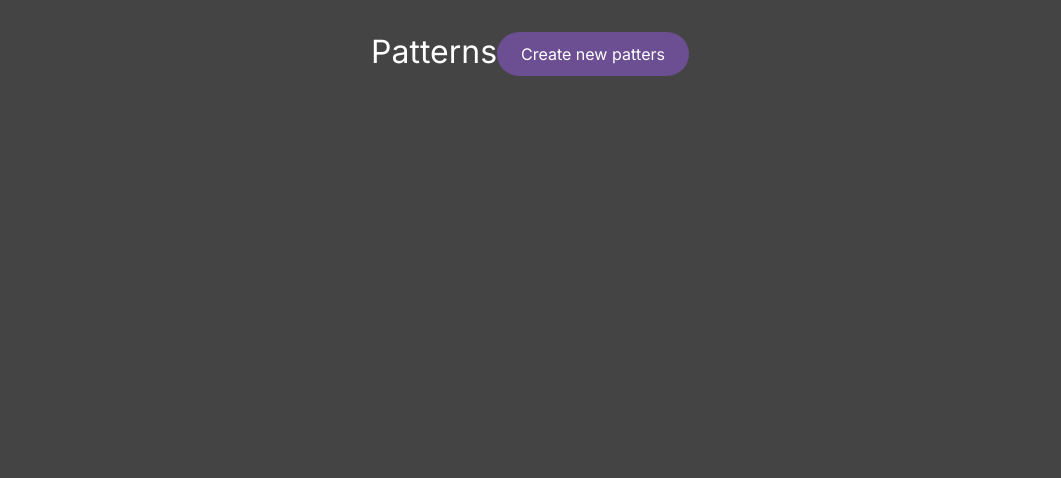
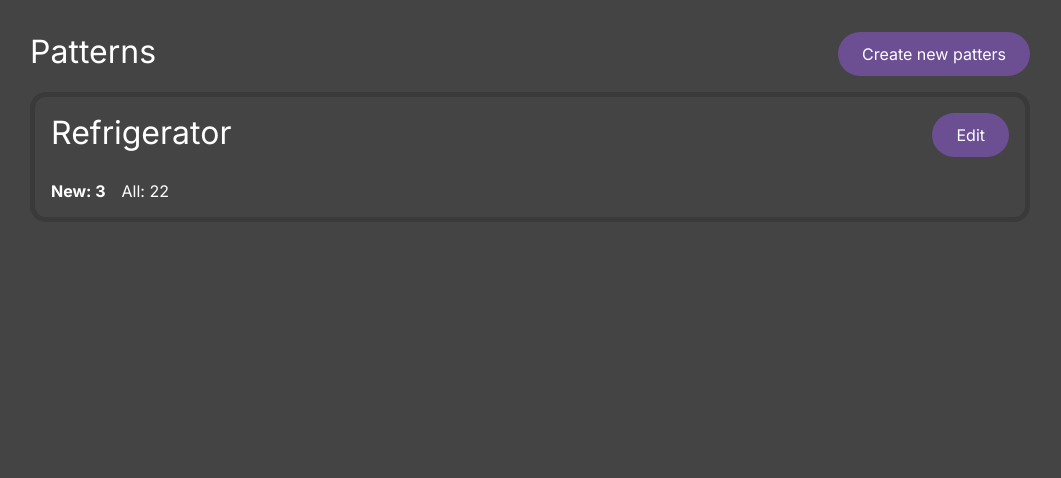
Before and after one commit to francus11/bidding_offer_filter, a PHP site: template src/views/patterns.php in a window 1280 px wide. Shown: the part 100-578 px from the top of the page, without its empty margins (110-1171 px from the left). Run offline with PHP 8.4, Linux system fonts and the light colour scheme; the template is opened without the code that fills it, so the values that code supplies are empty.

Commit message:
Created patterns view

```diff
--- a/public/css/patterns.css
+++ b/public/css/patterns.css
@@ -1,6 +1,8 @@
 #patterns-header {
     display: flex;
     justify-content: space-between;
+    width: 100%;
+    margin-bottom: 1rem;
 }
 
 #patterns-header #title {
@@ -13,3 +15,43 @@
     flex-direction: column;
     justify-content: start;
 }
+
+#patterns {
+    width: 100%;
+    row-gap: 1rem;
+}
+
+.pattern {
+    box-sizing: border-box;
+    border-style: solid;
+    border-width: 5px;
+    border-color: #3a3a3a;
+    border-radius: 1rem;
+    width: 100%;
+    height: 130px;
+    margin-bottom: 1rem;
+    padding: 1rem;
+    display: flex;
+    flex-direction: column;
+    color: white;
+    justify-content: space-between;
+    width: 100%;
+}
+
+.upper {
+    display: flex;
+    justify-content: space-between;
+}
+
+.lower {
+    display: flex;
+    gap: 1rem
+}
+
+.new {
+    font-weight: bold;
+}
+
+.pattern-title {
+    font-size: 2rem;
+}
--- a/src/views/patterns.php
+++ b/src/views/patterns.php
@@ -1,16 +1,18 @@
 <!DOCTYPE html>
 <html lang="en">
+
 <head>
-<meta charset="UTF-8">
+    <meta charset="UTF-8">
     <meta name="viewport" content="width=device-width, initial-scale=1.0">
     <link rel="stylesheet" type="text/css" href="/public/css/style.css">
     <link rel="stylesheet" type="text/css" href="/public/css/patterns.css">
     <link rel="stylesheet" type="text/css" href="/public/fontello/css/fontello.css">
     <link rel="preconnect" href="https://fonts.googleapis.com">
     <link rel="preconnect" href="https://fonts.gstatic.com" crossorigin>
-    <link href="https://fonts.googleapis.com/css2?family=Inter&display=swap" rel="stylesheet">
+    <link href="https://fonts.googleapis.com/css2?family=Inter:wght@400;700&display=swap" rel="stylesheet">
     <title>Your patterns</title>
 </head>
+
 <body>
     <header></header>
     <div id="content">
@@ -18,7 +20,21 @@
             <div id="title">Patterns</div>
             <div class="common-button">Create new patters</div>
         </div>
+        <div id="patterns">
+            <div class="pattern">
+                <div class="upper">
+                    <div class="pattern-title">Refrigerator</div>
+                    <div class="common-button">Edit</div>
+                </div>
+                <div class="lower">
+                    <div class="offers-count new">New: 3</div>
+                    <div class="offers-count">All: 22</div>
+                </div>
+            </div>
+        </div>
+    </div>
     </div>
     <footer></footer>
 </body>
+
 </html>
```
